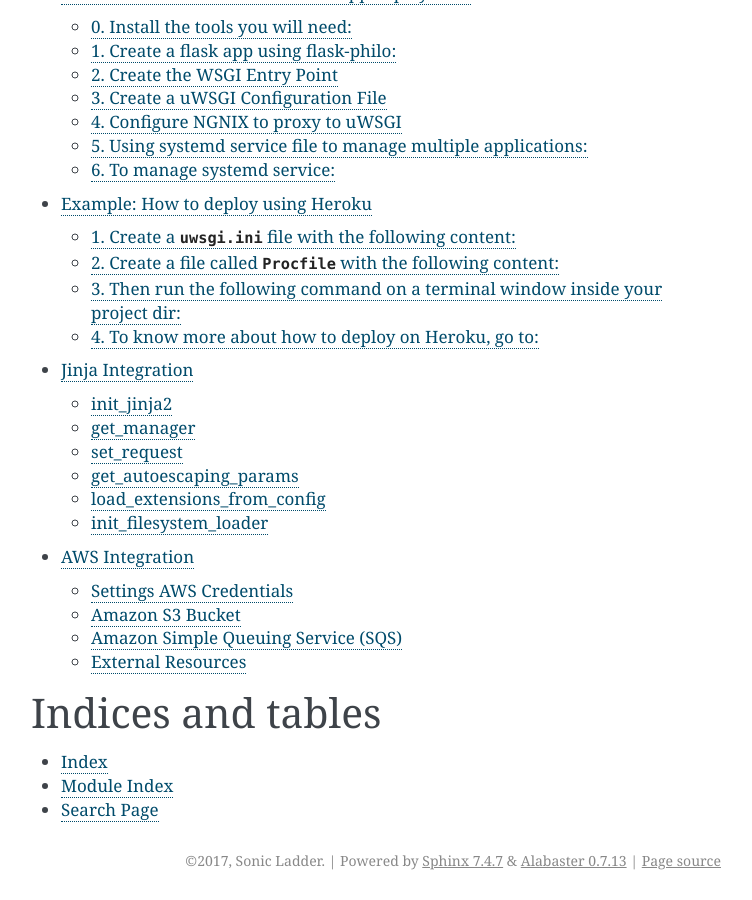
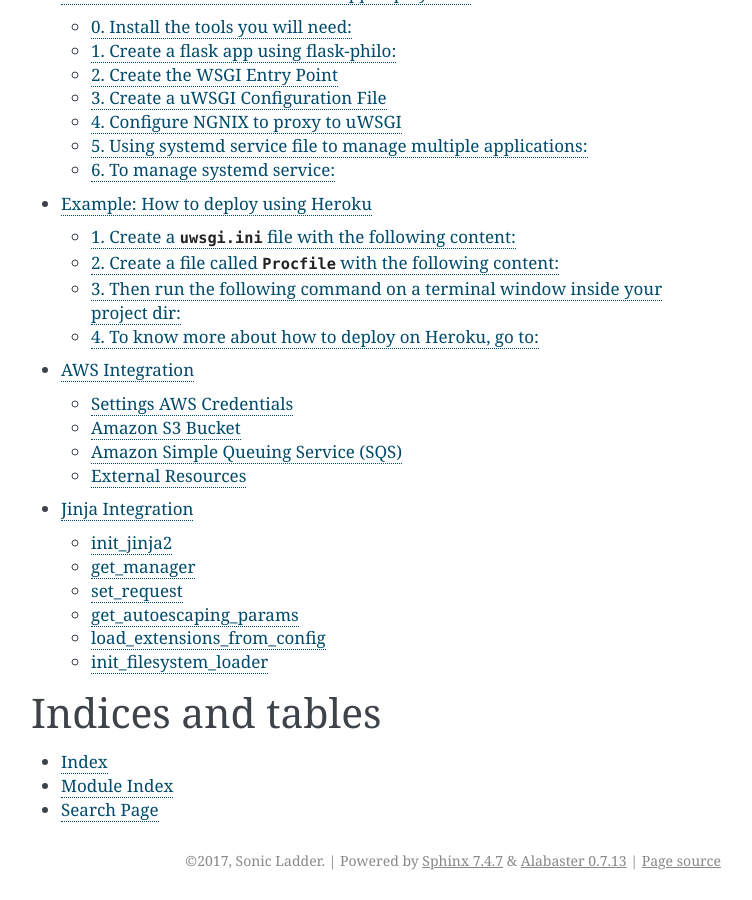
Before and after one commit to fenderdigital/flask-philo, a Sphinx documentation site: the page built from documentation/source/index.rst, in a window 1280 px wide and 900 px high, scrolled down 1744 px. Shown: the whole window, without its empty margins (389-1141 px from the left). Built offline with Sphinx 7.4.7, drawn with Linux system fonts in a browser that asks for light colours; pages that are not in the unit, such as notebooks, are missing from menus; some of the changed text lies outside the part shown.

```diff
--- a/documentation/source/index.rst
+++ b/documentation/source/index.rst
@@ -30,11 +30,12 @@ Welcome to Flask-Philo's documentation!
 
    etc/flask_app_deploy
 
-   etc/jinja
-
    cloud/aws/introduction
 
    cloud/aws/sqs
+
+   etc/jinja
+
 
 Indices and tables
 ==================
```
